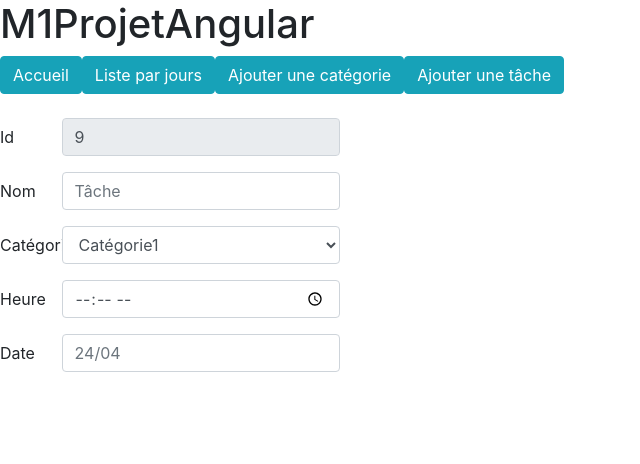
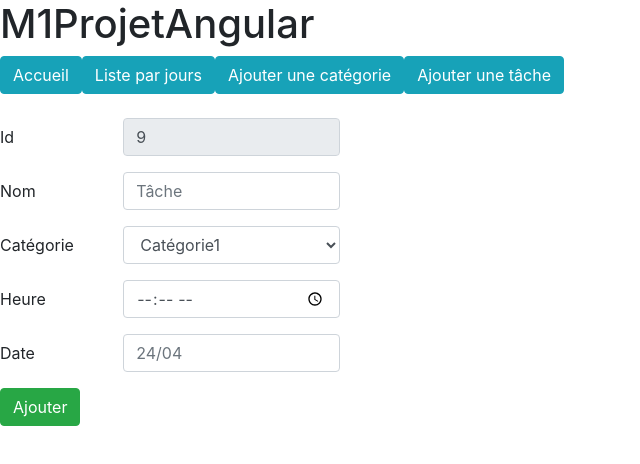
Before and after one commit to GuillaumeTroesch/M1ProjetAngular, an Angular app: page /tache in a window 1280 px wide. Shown: the top 464 px of the page, without its empty margins (0-640 px from the left). Built offline with nearby package versions, Linux system fonts and the light colour scheme.

Commit message:
tentative de correction bootstrap

```diff
--- a/src/app/categorie-details/categorie-details.component.html
+++ b/src/app/categorie-details/categorie-details.component.html
@@ -1,19 +1,21 @@
 <div class="row col-md-4">
 	<form>
 		<div class="form-group row">
-			<label class="col-sm-2 col-form-label">Id</label>
-			<div class="col-sm-10">
+			<label class="col-sm-4 col-form-label">Id</label>
+			<div class="col-sm-8">
 			  <input type="text" readonly class="form-control" disbaled value="9">
 			</div>
 		</div>
 
 		<div class="form-group row">
-			<label class="col-sm-2 col-form-label">Nom</label>
-			<div class="col-sm-10">
+			<label class="col-sm-4 col-form-label">Nom</label>
+			<div class="col-sm-8">
 			  <input type="text" class="form-control" placeholder="Catégorie">
 			</div>
 		</div>
 
+		<button class="btn btn-success" type="submit">Ajouter</button>
+
 	</form>
 
 </div>
--- a/src/app/tache-details/tache-details.component.html
+++ b/src/app/tache-details/tache-details.component.html
@@ -2,22 +2,22 @@
 <div class="row col-md-4">
 	<form>
 		<div class="form-group row">
-			<label class="col-sm-2 col-form-label">Id</label>
-			<div class="col-sm-10">
+			<label class="col-sm-4 col-form-label">Id</label>
+			<div class="col-sm-8">
 			  <input type="text" readonly class="form-control" disbaled value="9">
 			</div>
 		</div>
 
 		<div class="form-group row">
-			<label class="col-sm-2 col-form-label">Nom</label>
-			<div class="col-sm-10">
+			<label class="col-sm-4 col-form-label">Nom</label>
+			<div class="col-sm-8">
 			  <input type="text" class="form-control" placeholder="Tâche">
 			</div>
 		</div>
 
 		<div class="form-group row">
-			<label class="col-sm-2 col-form-label">Catégorie</label>
-			<div class="col-sm-10">
+			<label class="col-sm-4 col-form-label">Catégorie</label>
+			<div class="col-sm-8">
 				<select class="form-control">
 				  <option>Catégorie1</option>
 				  <option>Catégorie2</option>
@@ -26,19 +26,21 @@
 		</div>
 
 		<div class="form-group row">
-			<label class="col-sm-2 col-form-label">Heure</label>
-			<div class="col-sm-10">
+			<label class="col-sm-4 col-form-label">Heure</label>
+			<div class="col-sm-8">
 			  <input type="time" class="form-control" placeholder="00:00">
 			</div>
 		</div>
 
 		<div class="form-group row">
-			<label class="col-sm-2 col-form-label">Date</label>
-			<div class="col-sm-10">
+			<label class="col-sm-4 col-form-label">Date</label>
+			<div class="col-sm-8">
 			  <input type="text" class="form-control" placeholder="24/04">
 			</div>
 		</div>
 
+		<button class="btn btn-success" type="submit"> Ajouter </button>
+
 	</form>
 
 </div>
--- a/src/index.html
+++ b/src/index.html
@@ -6,8 +6,10 @@
   <base href="/">
   <meta name="viewport" content="width=device-width, initial-scale=1">
   <link rel="icon" type="image/x-icon" href="favicon.ico">
-  <link type="text/css" href="styles/bootstrap-4.5.0-dist/css/bootstrap.min.css">
+  <!-- <link type="text/css" href="styles/bootstrap-4.5.0-dist/css/bootstrap.min.css"> -->
   <link type="text/css" href="styles.css">
+  <!-- <link rel="stylesheet" href="https://maxcdn.bootstrapcdn.com/bootstrap/3.3.7/css/bootstrap.min.css" integrity="sha384-BVYiiSIFeK1dGmJRAkycuHAHRg32OmUcww7on3RYdg4Va+PmSTsz/K68vbdEjh4u" crossorigin="anonymous"> -->
+
 	<link rel="stylesheet" href="https://stackpath.bootstrapcdn.com/bootstrap/4.3.1/css/bootstrap.min.css" integrity="sha384-ggOyR0iXCbMQv3Xipma34MD+dH/1fQ784/j6cY/iJTQUOhcWr7x9JvoRxT2MZw1T" crossorigin="anonymous">
 </head>
 <body>
@@ -16,6 +18,6 @@
 </body>
 </html>
 <!-- jQuery (necessary for Bootstrap's JavaScript plugins) -->
-<script src="https://code.jquery.com/jquery-1.12.4.min.js" integrity="sha384-nvAa0+6Qg9clwYCGGPpDQLVpLNn0fRaROjHqs13t4Ggj3Ez50XnGQqc/r8MhnRDZ" crossorigin="anonymous"></script>
+<!-- <script src="https://code.jquery.com/jquery-1.12.4.min.js" integrity="sha384-nvAa0+6Qg9clwYCGGPpDQLVpLNn0fRaROjHqs13t4Ggj3Ez50XnGQqc/r8MhnRDZ" crossorigin="anonymous"></script> -->
 <!-- Include all compiled plugins (below), or include individual files as needed -->
-<script src="https://stackpath.bootstrapcdn.com/bootstrap/3.4.1/js/bootstrap.min.js" integrity="sha384-aJ21OjlMXNL5UyIl/XNwTMqvzeRMZH2w8c5cRVpzpU8Y5bApTppSuUkhZXN0VxHd" crossorigin="anonymous"></script>
+<!-- <script src="https://stackpath.bootstrapcdn.com/bootstrap/3.4.1/js/bootstrap.min.js" integrity="sha384-aJ21OjlMXNL5UyIl/XNwTMqvzeRMZH2w8c5cRVpzpU8Y5bApTppSuUkhZXN0VxHd" crossorigin="anonymous"></script> -->
```
